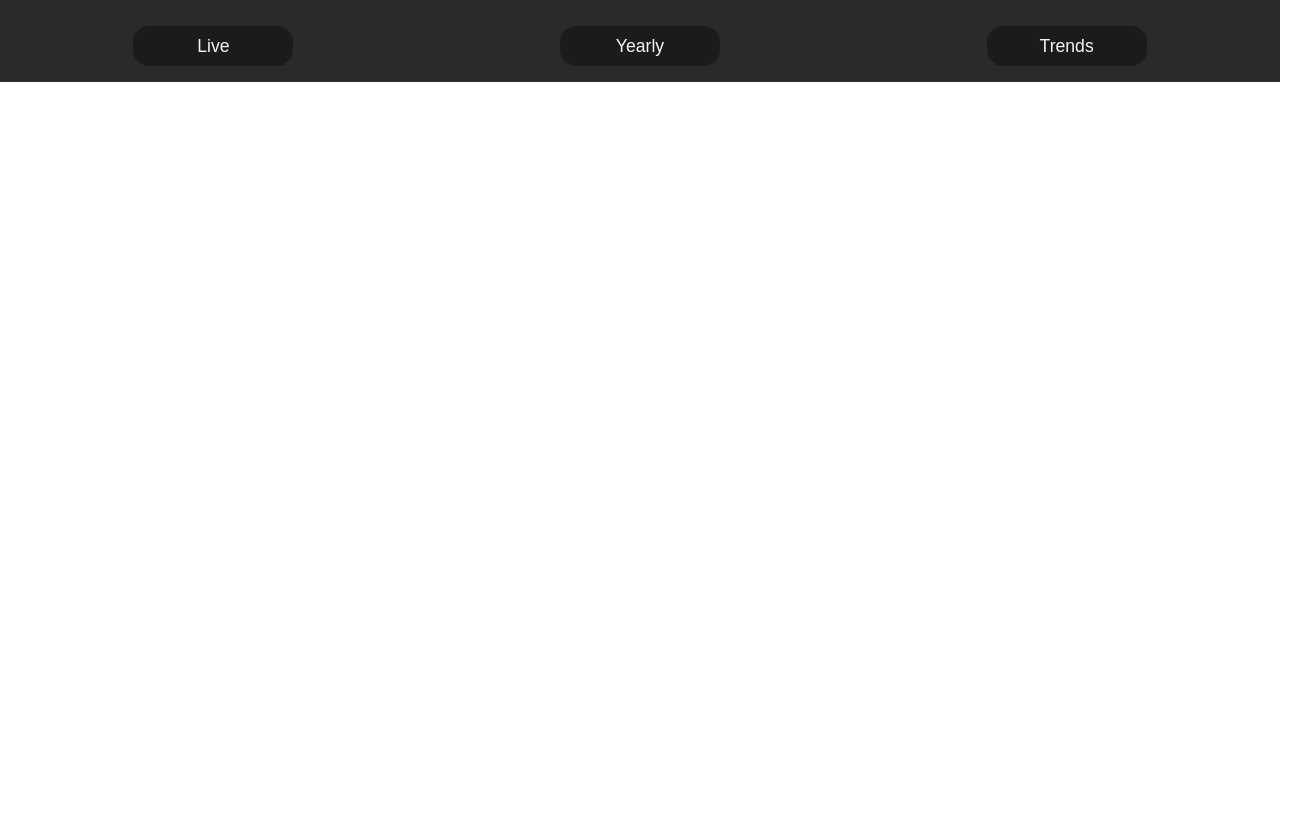
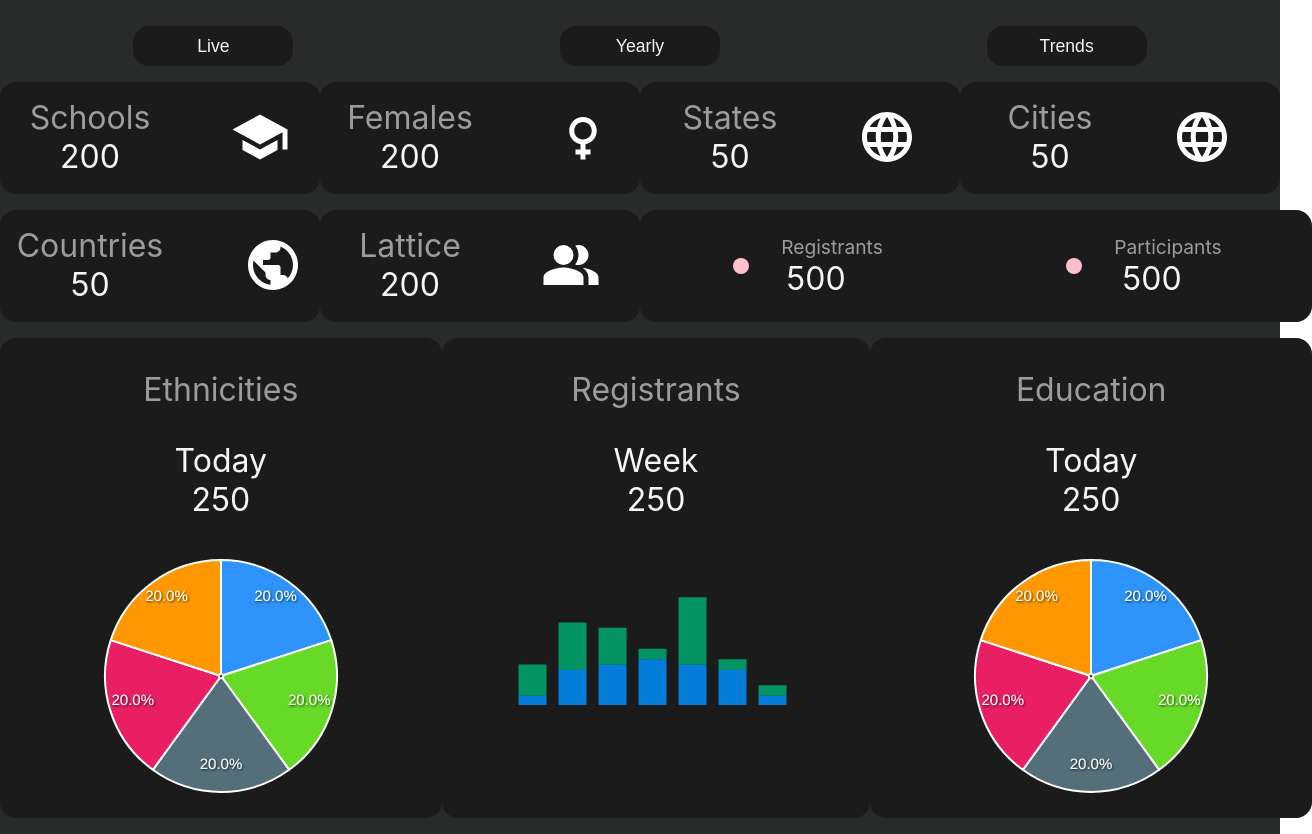
Before and after one commit to nishilfaldu/react-dashboard, a React (Create React App) app: page / in a window 1280 px wide. Shown: the whole page, 1312 px wide, since content can reach past the window. Before the commit the page ends 800 px from the top, so only its background shows below. Built offline with nearby package versions, Linux system fonts and the light colour scheme.

Commit message:
changed /live to /

```diff
--- a/src/components/router/NavRoutes.js
+++ b/src/components/router/NavRoutes.js
@@ -21,13 +21,13 @@ const NavRoutes = function(){
         <div>
             <Router>
                 <StyledRow>
-                    <Link to="/live" style={{ textDecoration: 'none' }}><NavButton label="Live"></NavButton></Link>
+                    <Link to="/" style={{ textDecoration: 'none' }}><NavButton label="Live"></NavButton></Link>
                     <Link to="/yearly" style={{ textDecoration: 'none' }}><NavButton label="Yearly"></NavButton></Link>
                     <Link to="/trends" style={{ textDecoration: 'none' }}><NavButton label="Trends"></NavButton></Link>
                 </StyledRow>
 
                 <Switch>
-                    <Route exact path='/live' component={YearlyDashboard}></Route>
+                    <Route exact path='/' component={YearlyDashboard}></Route>
                     <Route exact path='/yearly' component={YearlyDashboard}></Route>
                     <Route exact path='/trends' component={YearlyDashboard}></Route>
                 </Switch>
```
